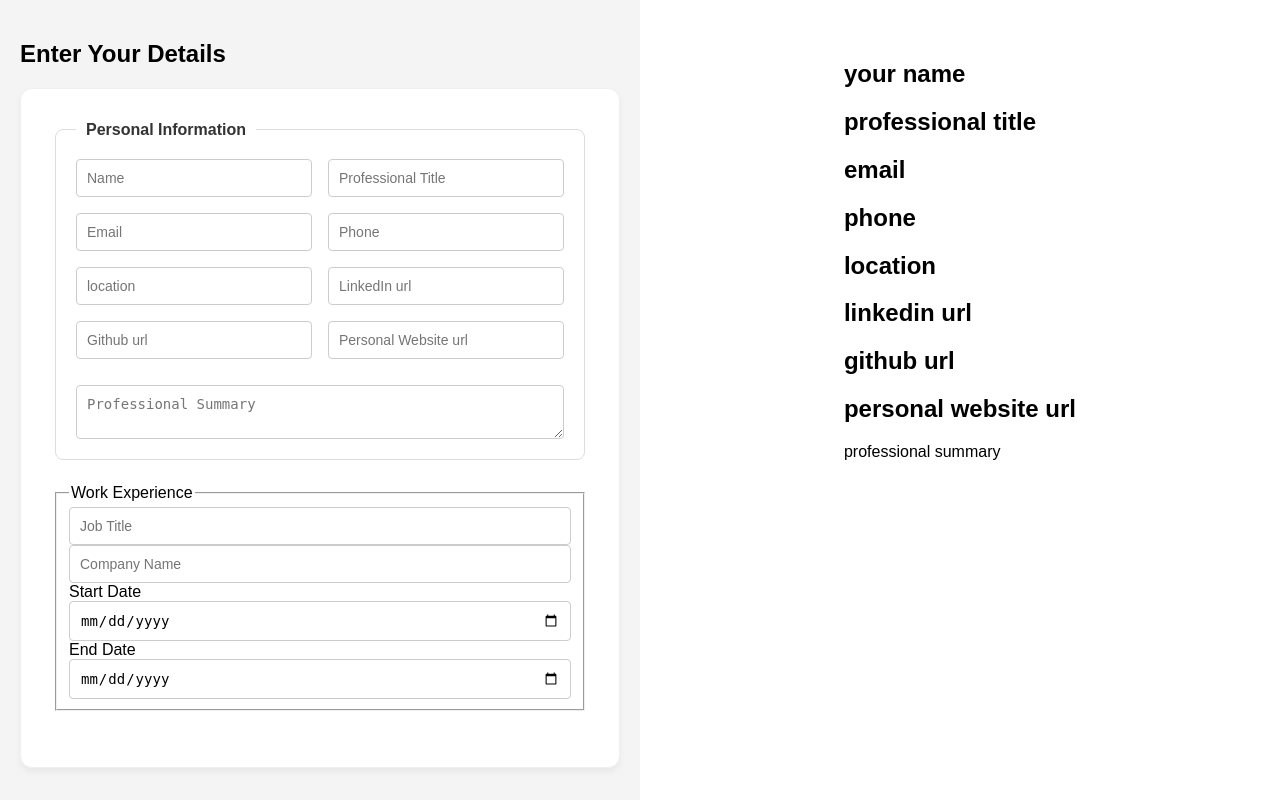
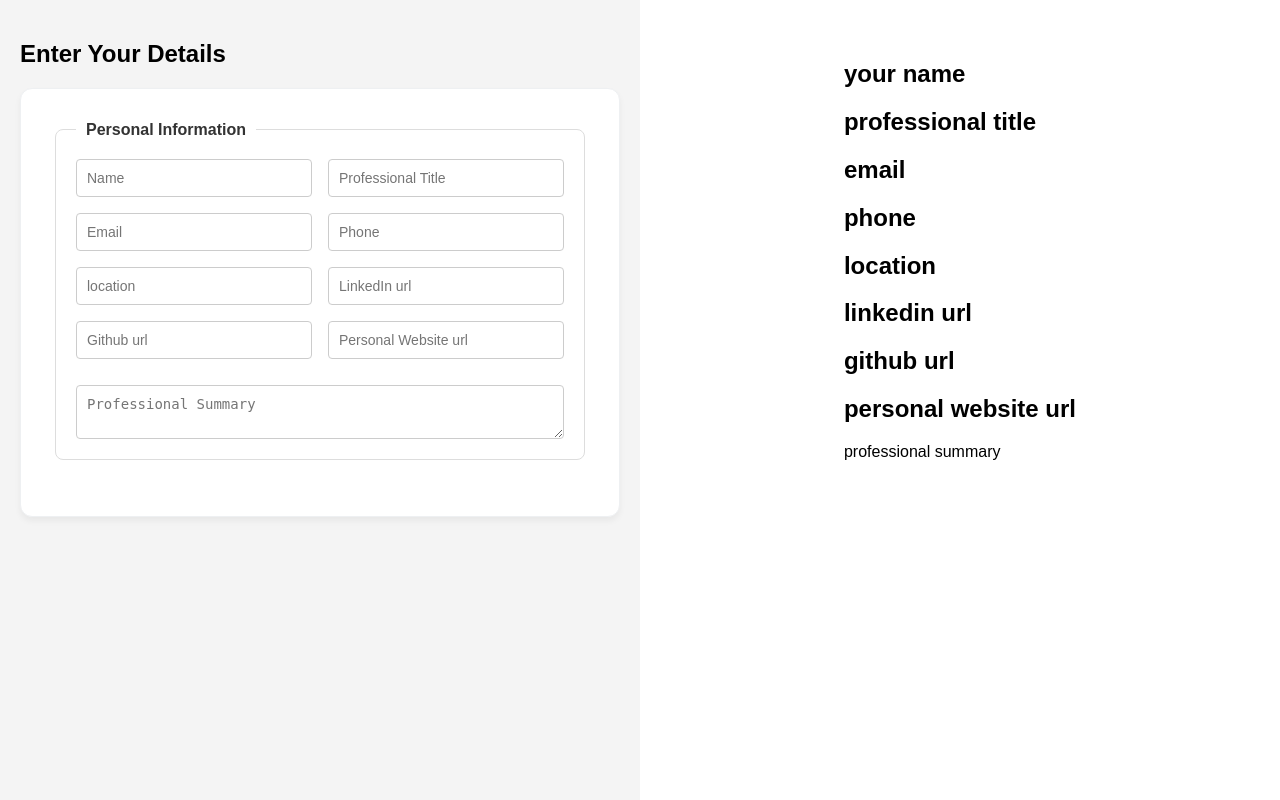
Before and after one commit to aswanth-mc/atsFriendlyResumeBulilder, a Flask app: page / in a window 1280 px wide. Run offline with Flask 3, Linux system fonts and the light colour scheme.

Commit message:
refactor : remove the work exp section

```diff
--- a/templates/index.html
+++ b/templates/index.html
@@ -27,21 +27,6 @@
                 <br>
                 <textarea name="professional-summary" id="professional-summary" placeholder="Professional Summary"></textarea>
             </fieldset>
-            <fieldset>
-                <legend>Work Experience</legend>
-                <input type="text" id="job-title" placeholder="Job Title">
-                <input type="text" id="company-name" placeholder="Company Name">
-                <div class="date-group">
-                    <div class="date-field">
-                        <label>Start Date</label>
-                        <input type="date" id="start-date">
-                    </div>
-                    <div class="date-field">
-                        <label>End Date</label>
-                        <input type="date" id="end-date">
-                    </div>
-                </div>
-            </fieldset>
         </form>
     </main>
     <aside id="preview-section">
```
